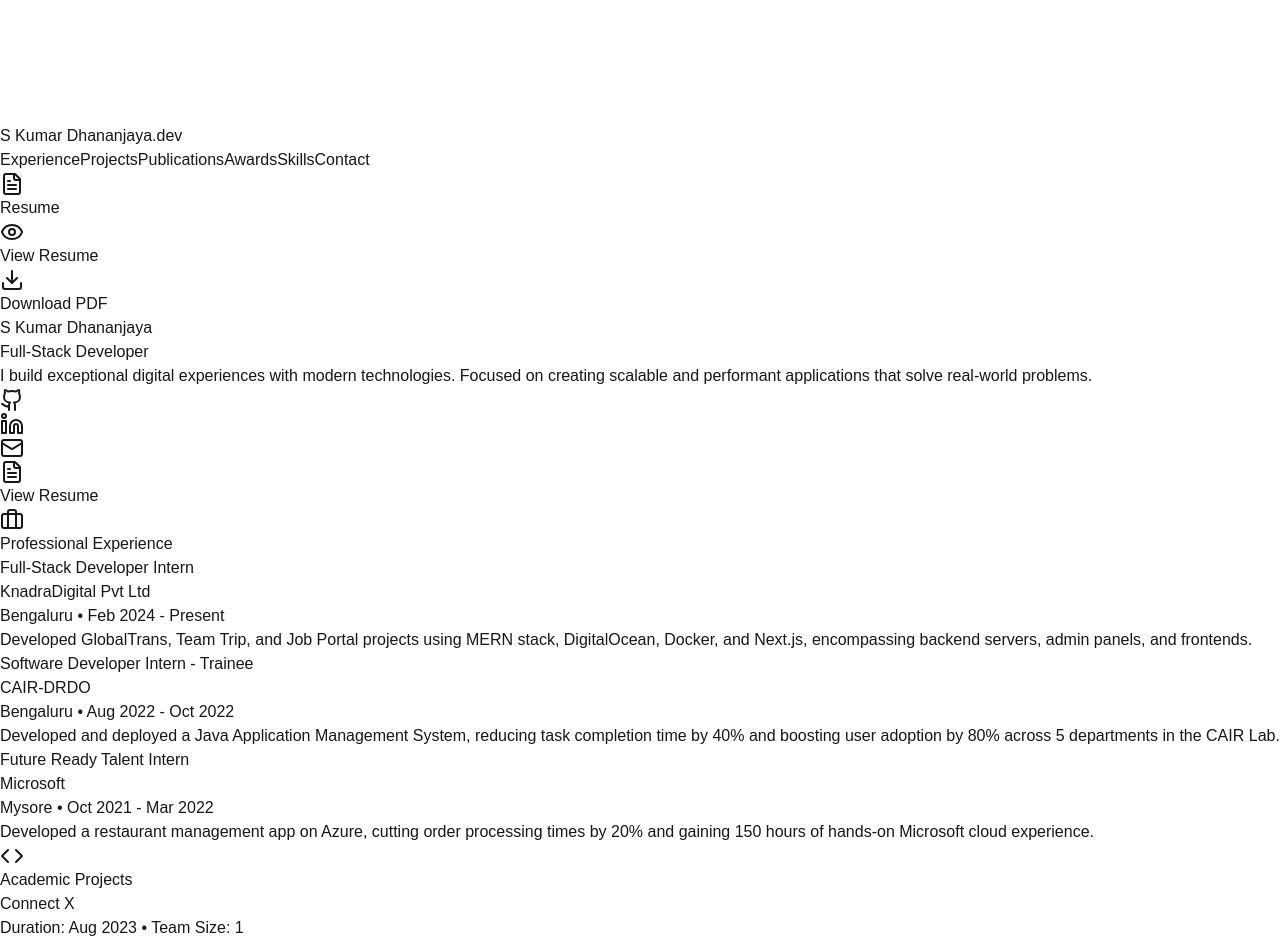
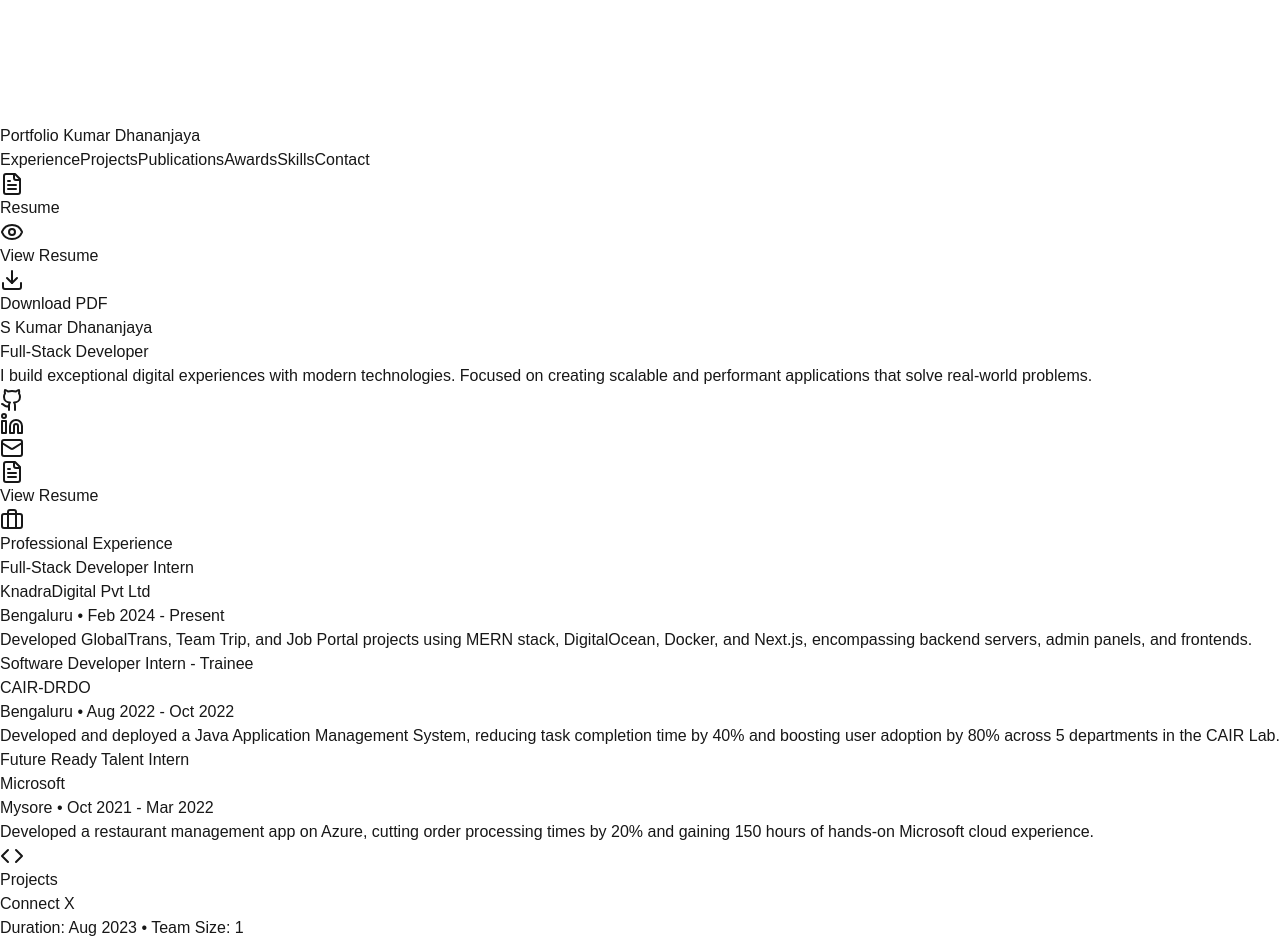
Before and after one commit to KumarDhananjaya/Portfolio, a Next.js app in the folder portfolio/: page / in a window 1280 px wide. Shown: the part 580-1523 px from the top of the page. Built offline with nearby package versions, Linux system fonts and the light colour scheme.

Commit message:
navbar and title modifed

```diff
--- a/portfolio/src/app/page.js
+++ b/portfolio/src/app/page.js
@@ -246,8 +246,8 @@
           <div className="flex justify-between h-16">
             <div className="flex items-center">
               <span className="text-xl font-bold font-mono">
-                S Kumar Dhananjaya
-                <span className="text-transparent bg-clip-text bg-gradient-to-r from-blue-400 to-purple-500">.dev</span>
+                Portfolio
+                <span className="text-transparent bg-clip-text bg-gradient-to-r from-blue-400 to-purple-500"> Kumar Dhananjaya</span>
               </span>
             </div>
             <div className="flex items-center space-x-8">
@@ -369,7 +369,7 @@
         </Section>
 
         {/* Projects Section */}
-        <Section id="projects" title="Academic Projects" icon={Code}>
+        <Section id="projects" title="Projects" icon={Code}>
           <div className="grid grid-cols-1 md:grid-cols-2 gap-6">
             {projects.academic_projects.map((project, index) => (
               <div key={index} className="bg-gray-900/50 backdrop-blur-sm rounded-xl p-6 border border-gray-800 hover:border-blue-500/50 transition-all duration-300">
```
